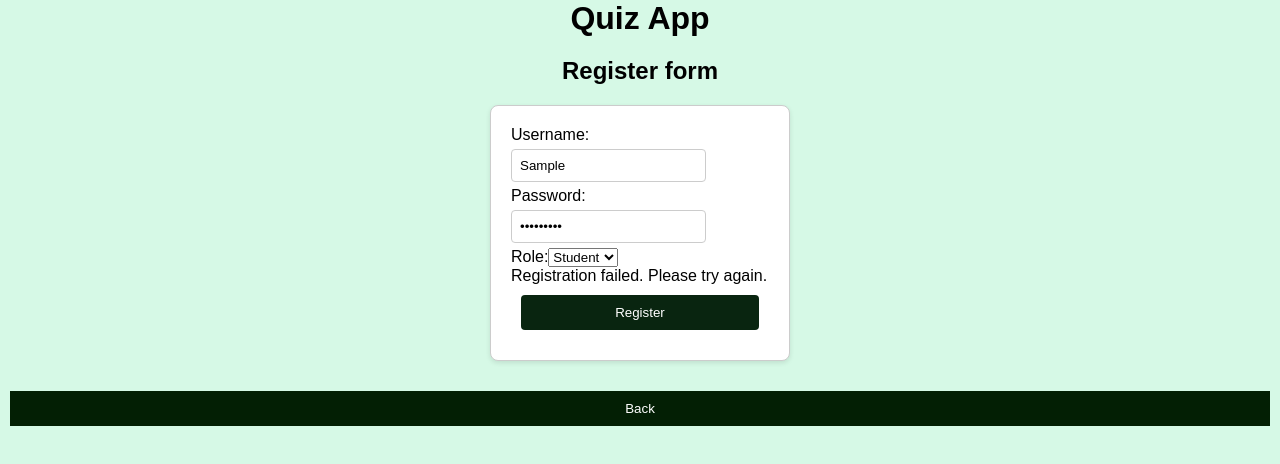
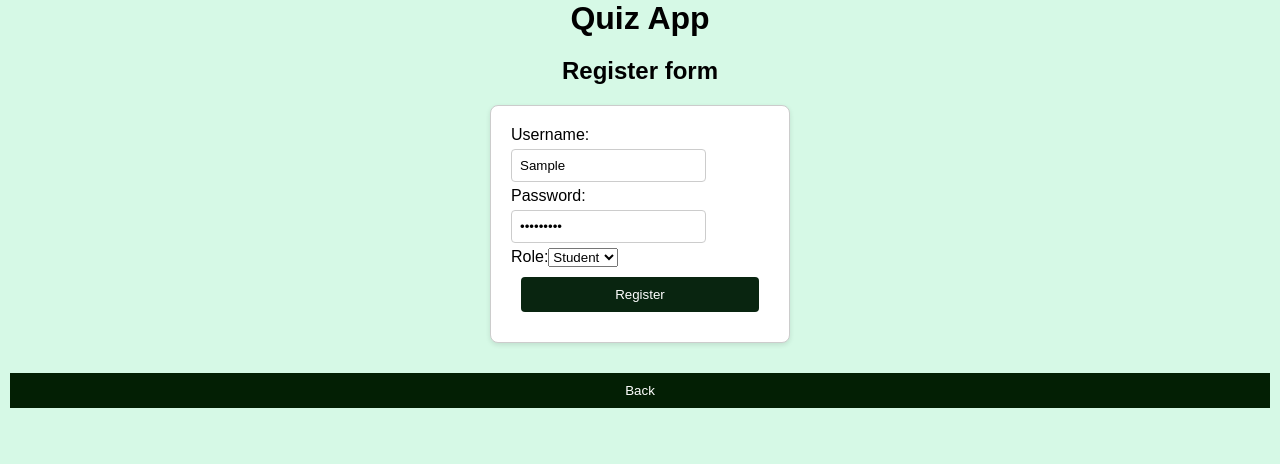
Before and after one commit to Kalaisgit/Quiz_app_frontend_Live, a React (Create React App) app: page /register in a window 1280 px wide. Both pictures are taken after typing "Sample", "Sample123" into the empty fields and a click on the button "Register". Shown: the top 464 px of the page. Built offline with nearby package versions, Linux system fonts and the light colour scheme; no server answers.

Commit message:
Login success message added

```diff
--- a/src/components/Register.jsx
+++ b/src/components/Register.jsx
@@ -27,6 +27,7 @@ const Register = () => {
         navigate("/login");
       }, 3000); // Redirect after 3 seconds
     } catch (err) {
+      setSuccessMessage(""); // Clear any previous success message
       setError("Registration failed. Please try again.");
     }
   };
@@ -59,7 +60,10 @@ const Register = () => {
             <option value="Teacher">Teacher</option>
           </select>
         </div>
-        {error && <div>{error}</div>}
+        {error && <div className="error-message">{error}</div>}
+        {successMessage && (
+          <div className="success-message">{successMessage}</div>
+        )}
         <button type="submit">Register</button>
       </form>
       <button onClick={goBack}>Back</button>
```
